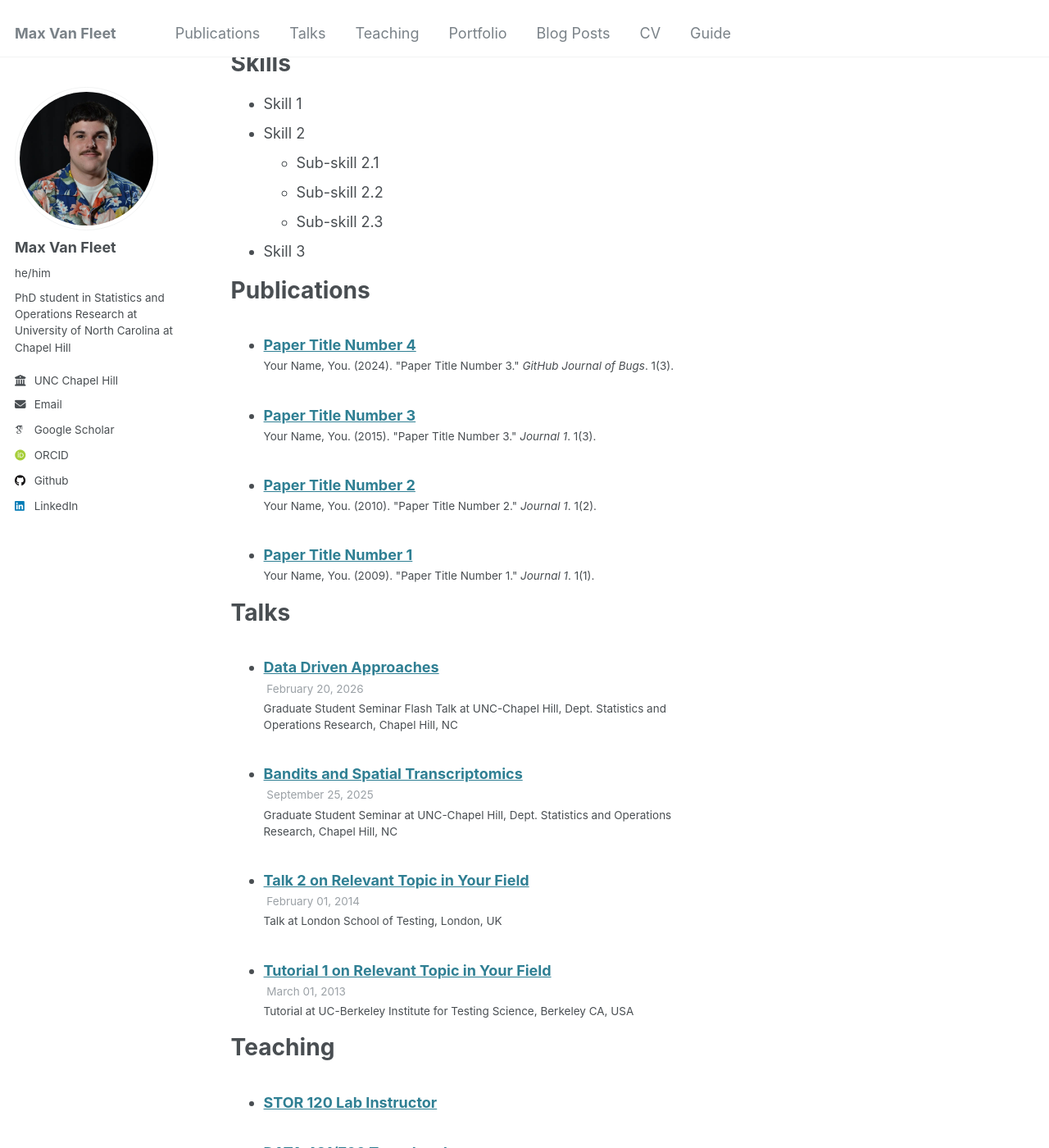
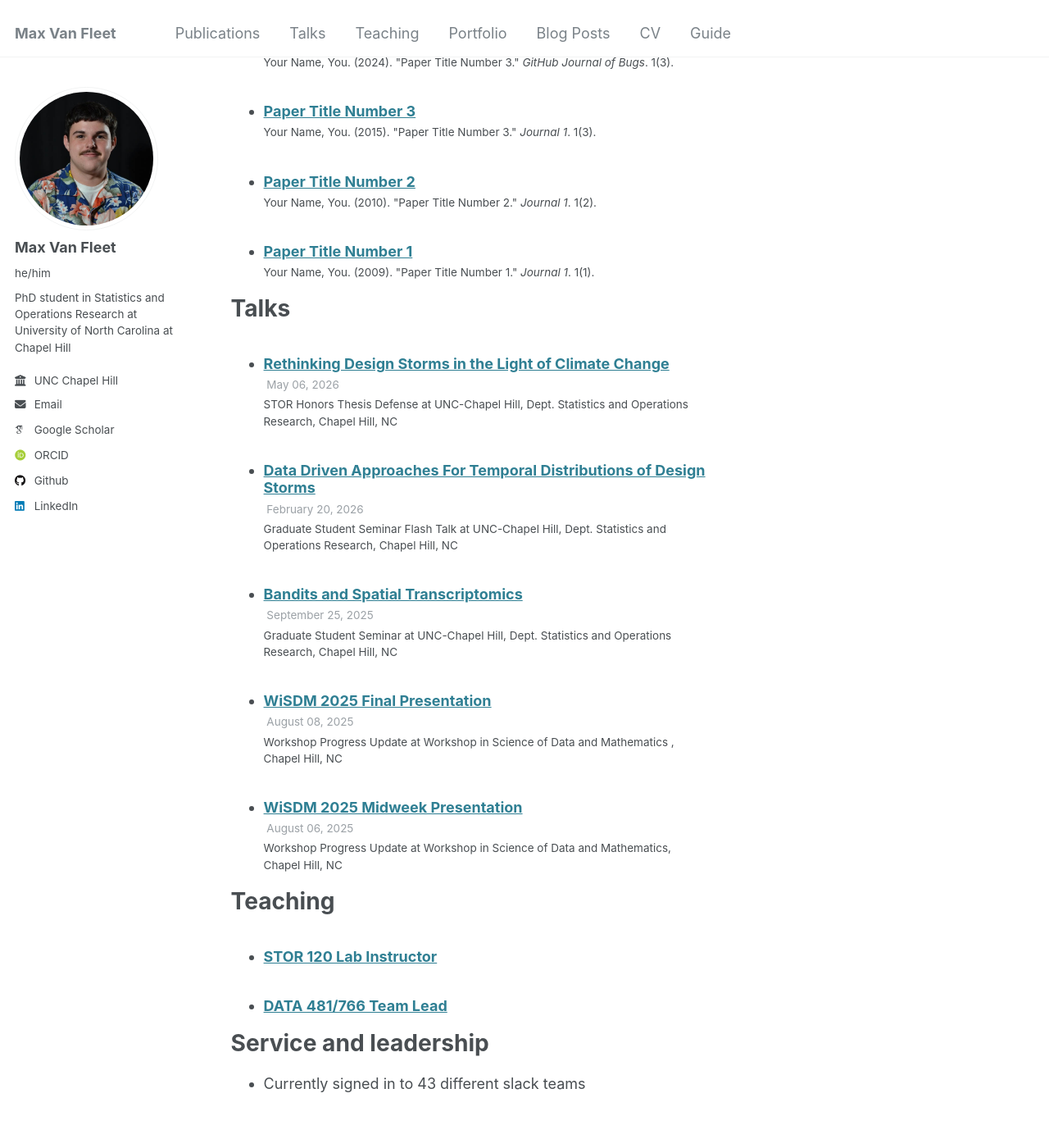
Before and after one commit to Max-Van-Fleet/Max-Van-Fleet.github.io, a Jekyll site: the page built from _pages/cv.md, in a window 1280 px wide and 1400 px high, scrolled down 713 px. Shown: the whole window at 82% size. Built offline with Jekyll 4.4.1, drawn with Linux system fonts in a browser that asks for light colours; some web fonts are replaced; some of the changed text lies outside the part shown.

Commit message:
More updates

```diff
--- a/_pages/cv.md
+++ b/_pages/cv.md
@@ -30,15 +28,6 @@ Work experience
   * Github University
   * Duties included: Tagging issues
   * Supervisor: Professor Git
-
-Skills
-======
-* Skill 1
-* Skill 2
-  * Sub-skill 2.1
-  * Sub-skill 2.2
-  * Sub-skill 2.3
-* Skill 3
 
 Publications
 ======
--- a/_talks/2013-03-01-tutorial-1.md
+++ /dev/null
@@ -1,13 +0,0 @@
----
-title: "Tutorial 1 on Relevant Topic in Your Field"
-collection: talks
-type: "Tutorial"
-permalink: /talks/2013-03-01-tutorial-1
-venue: "UC-Berkeley Institute for Testing Science"
-date: 2013-03-01
-location: "Berkeley CA, USA"
----
-
-[More information here](http://exampleurl.com)
-
-This is a description of your tutorial, note the different field in type. This is a markdown files that can be all markdown-ified like any other post. Yay markdown!
--- a/_talks/2014-02-01-talk-2.md
+++ /dev/null
@@ -1,13 +0,0 @@
----
-title: "Talk 2 on Relevant Topic in Your Field"
-collection: talks
-type: "Talk"
-permalink: /talks/2014-02-01-talk-2
-venue: "London School of Testing"
-date: 2014-02-01
-location: "London, UK"
----
-
-[More information here](http://example2.com)
-
-This is a description of your talk, which is a markdown files that can be all markdown-ified like any other post. Yay markdown!
--- a/_talks/SP2026GSS.md
+++ b/_talks/SP2026GSS.md
@@ -1,5 +1,5 @@
 ---
-title: "Data Driven Approaches"
+title: "Data Driven Approaches For Temporal Distributions of Design Storms"
 collection: talks
 type: "Graduate Student Seminar Flash Talk"
 permalink: /talks/SP2026GSS
@@ -8,8 +8,7 @@ date: 2026-02-20
 location: "Chapel Hill, NC"
 ---
 
-This was a part of the joint graduate student seminar between the biostatistics and statistics and operations research deparments where each presenter had 5 minutes.
+This five-minute presentation was delivered as part of a joint graduate student seminar hosted by the Departments of Biostatistics and Statistics and Operations Research. I introduced NOAA’s current approach to constructing temporal distributions for design storms and then outlined a more data-driven framework based on hourly precipitation observations. The talk compared several ways of representing storm distributions—including density, cumulative distribution, and quantile functions—and explored the use of principal component and functional principal component methods to identify their dominant modes of variation.
 
-# Abstract
 
 - [View the presentation slides](/images/Talks/SP2026GSS.pdf)
--- /dev/null
+++ b/_talks/STORHonorsThesis.md
@@ -0,0 +1,18 @@
+---
+title: "Rethinking Design Storms in the Light of Climate Change"
+collection: talks
+type: "STOR Honors Thesis Defense"
+permalink: /talks/FA2025GSS
+venue: "UNC-Chapel Hill, Dept. Statistics and Operations Research"
+date: 2026-05-06
+location: "Chapel Hill, NC"
+---
+
+# Abstract
+
+It is becoming increasingly important to plan for climate change. While overall rainfall remains constant and even drops in some places, the frequency of extreme rainfall events is increasing. Design storms consist of extreme-value return periods and unitless hyetographs that describe the temporal distribution of rainfall and are important tools for civil engineers to stress-test infrastructure against extreme rainfall events. This thesis develops a data-driven framework for generating the temporal distribution of design storms. Motivated by an exploratory functional data analysis of the unitless hyetographs, we study whether historical storm data can be used to construct more representative temporal distributions for design storms. Each gridpoint is a pooled matrix of quantile functions, where each quantile function is generated from the annual maxima rainfall. Using these representations, we construct spatially contiguous regions through a scalable divisive hierarchical clustering algorithm based on minimum spanning trees and energy distance. Then, within each region, we aggregate all storm representations and apply hierarchical clustering to generate a set of canonical storms. The resulting methodology provides an alternative to traditional design-storm approaches based on expert-drawn regions and legacy temporal distributions. It offers a more flexible, data-driven way to characterize regional storm behavior.
+
+### Awarded Highest Honors
+
+- [View the presentation slides](/images/Talks/STORHonorsThesisDefense.pdf)
+- [Read the manuscript](/images/Talks/STORHonorsThesisPaper.pdf)
--- /dev/null
+++ b/_talks/WISDM2025FinalPres.md
@@ -0,0 +1,12 @@
+---
+title: "WiSDM 2025 Final Presentation"
+collection: talks
+type: "Workshop Progress Update"
+permalink: /talks/WISDM2025FinalPres
+venue: "Workshop in Science of Data and Mathematics "
+date: 2025-08-08
+location: "Chapel Hill, NC"
+---
+This final presentation summarized our team’s work on data-model hybrid methods for single-image super-resolution at the 2025 WiSDM workshop. We investigated deep image priors and SR3-style diffusion models augmented with spatial regularization through modified activation functions and total-variation penalties, and we compared their performance across synthetic and CIFAR-10 examples. The presentation concluded with plans to develop adaptive regularized diffusion models and integrate them more closely with deep image prior architectures.
+
+- [View the presentation slides](/images/Talks/WISDM2025FinalPres.pdf)
--- /dev/null
+++ b/_talks/WISDM2025MidWeekPres.md
@@ -0,0 +1,13 @@
+---
+title: "WiSDM 2025 Midweek Presentation"
+collection: talks
+type: "Workshop Progress Update"
+permalink: /talks/WISDM2025MidWeekPres
+venue: "Workshop in Science of Data and Mathematics"
+date: 2025-08-06
+location: "Chapel Hill, NC"
+---
+
+This midweek presentation provided an update on our team’s single-image super-resolution project at the 2025 WiSDM workshop. We discussed data-model hybrid approaches that combine deep image priors and diffusion models with spatial regularization, presented preliminary comparisons across several model variants, and outlined directions for integrating regularized deep image priors with SR3-style diffusion methods.
+
+- [View the presentation slides](/images/Talks/WISDM2025MidWeekPres.pdf)
```
Also changed, not shown: other parts of _pages/cv.md (+3 -5 lines), 4 other files.
